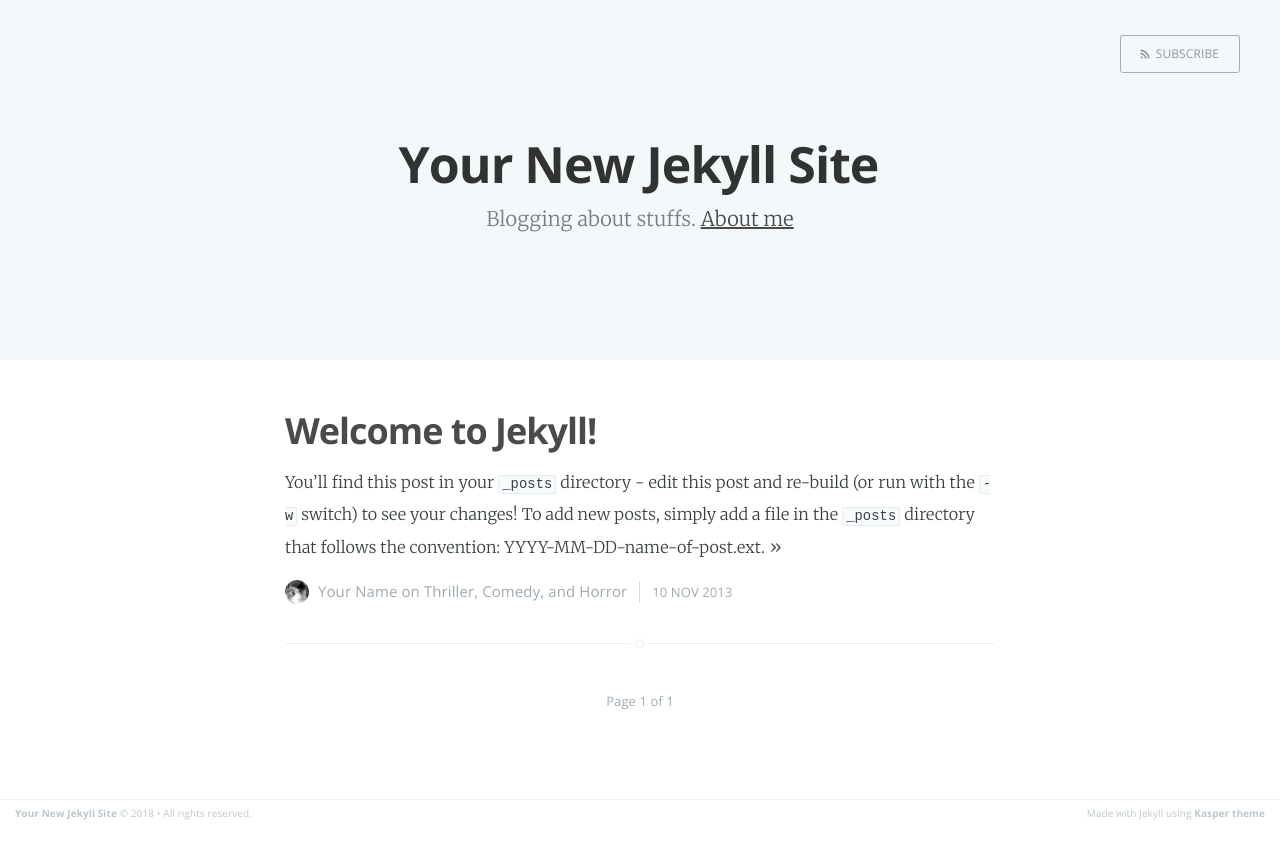
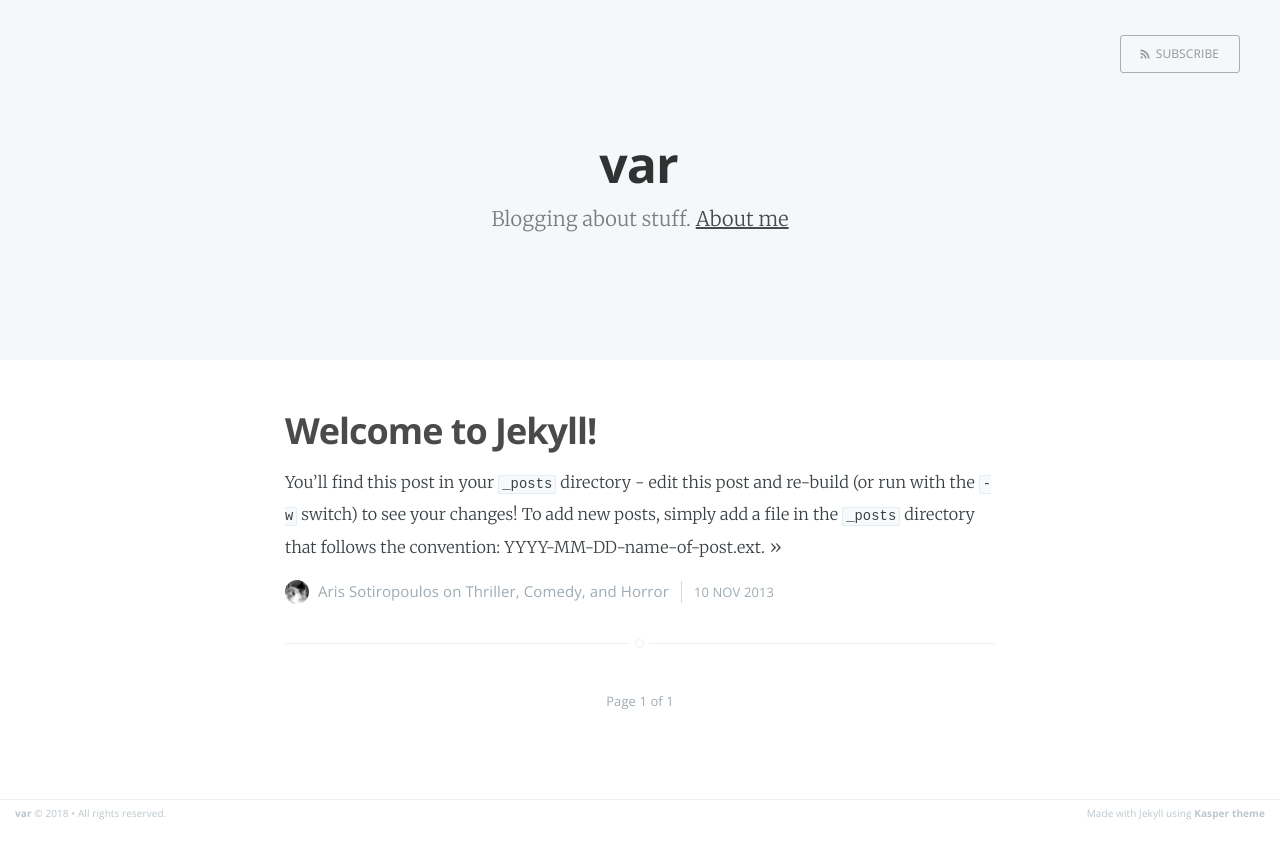
Before and after one commit to sotirop/sotirop.github.io, a Jekyll site: the page built from index.html, in a window 1280 px wide. Shown: the top 859 px of the page. Built offline with Jekyll 4.4.1, drawn with Linux system fonts in a browser that asks for light colours; the list of posts is cut into pages by our own code.

Commit message:
web site name, small about me page
renamed web site name to 'var'.
Put info in about me page.

```diff
--- a/_config.yml
+++ b/_config.yml
@@ -1,17 +1,16 @@
-name: Your New Jekyll Site
-description: Blogging about stuffs
-meta_description: "Your New Jekyll Site, Blogging about stuffs"
+name: var
+description: Blogging about stuff
+meta_description: "var thoughts"
 
 markdown: kramdown
 highlighter: pygments
 logo: false
 paginate: 15
 baseurl: /
-domain_name: 'http://yourblog-domain.com'
+domain_name: 'http://github.io'
 google_analytics: 'UA-XXXXXXXX-X'
-#gems: [jekyll-paginate]
 plugins: [jekyll-paginate]
 
 # Details for the RSS feed generator
-url:            'blog url'
-author:         'Your Name'
+url:            'sotirop.github.io'
+author:         'Aris Sotiropoulos'
```
Also changed, not shown: about.md (+1 -1 lines), README.md, 4 other files.
